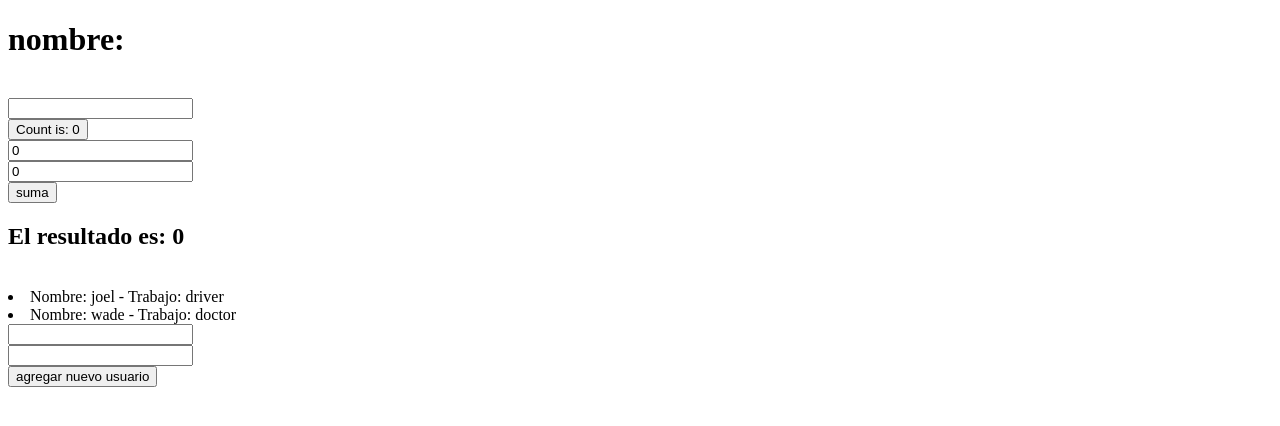
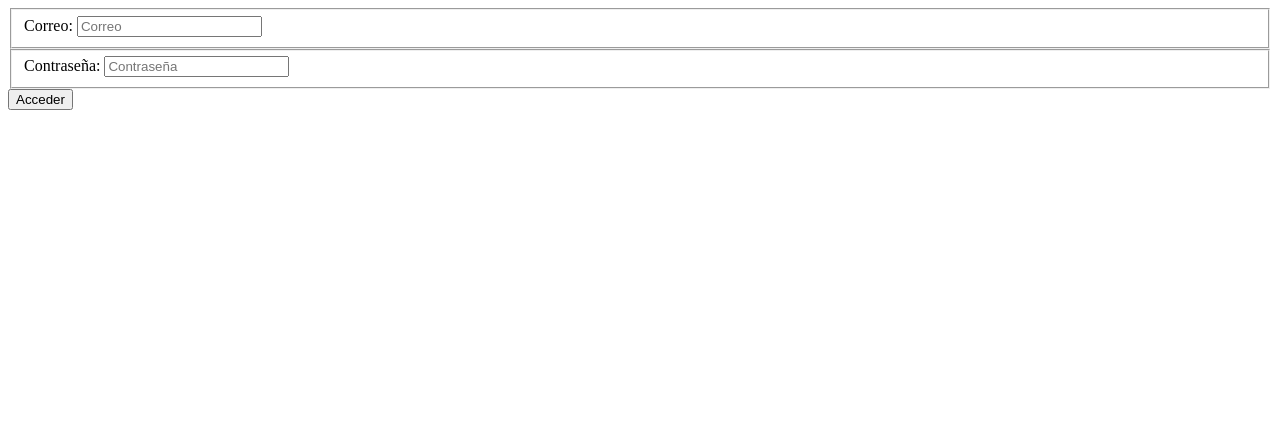
Before and after one commit to Karlo1130/proWebAvanzada, a Vue app in the folder 3ra_unidad/trabajo_5/: page / in a window 1280 px wide. Shown: the top 426 px of the page. Built offline with nearby package versions, Linux system fonts and the light colour scheme.

Commit message:
al parecer no es un json

```diff
--- a/3ra_unidad/trabajo_5/src/App.vue
+++ b/3ra_unidad/trabajo_5/src/App.vue
@@ -1,12 +1,8 @@
 <script setup>
 import { ref } from "vue";
-const name = ref('')
-const count = ref(0)
-const num1 = ref(0)
-const num2 = ref(0)
-const result = ref(0)
-const newUserName = ref('')
-const newUserJob = ref('')
+
+const email = ref('')
+const password = ref('')
 
 </script>
 
@@ -27,59 +23,46 @@ export default {
     }
   },
   methods: {
-    addUsers(name, job) {
-      this.users.push(
-        {
-          name: name,
-          job: job
-        }
-      )
-      console.log({
-          name: name,
-          job: job
-        })
-    }
+
+    async onSubmit(email, password) {
+      console.log(email);
+      console.log(password);
+      console.log("hola");
+
+      // const response = await fetch("./assets/users.json");
+
+      // const json = await response.json();
+      // console.log(json);
+
+      const response = await fetch("users.json")
+      console.log(response);
+
+      const json = await response.json();
+      console.log(json);
+    },
   },
 }
 </script>
 
 <template>
 
-  <h1>nombre: {{ name }}</h1>
+  <form @subit.prevent=onSubmit>
+    <fieldset>
+      <label>
+        Correo:
+      </label>
+      <input v-model="email" type="email" placeholder="Correo" required name="">
+    </fieldset>
 
-  <br>
+    <fieldset>
+      <label>
+        Contraseña:
+      </label>
+      <input v-model="password" type="password" placeholder="Contraseña" required name="">
+    </fieldset>
 
-  <input v-model="name">
-
-  <br>
-
-  <button @click="count++">Count is: {{ count }}</button>
-
-  <br>
-
-  <form>
-    <input v-model="num1" type="number">
-    <br>
-    <input v-model="num2" type="number">
+    <button @click="onSubmit(email, password)">Acceder</button>
   </form>
 
 
-  <button @click="result = parseInt(num1) + parseInt(num2)">suma</button>
-
-  <h2>El resultado es: {{ result }}</h2>
-
-  <br>
-
-  <li v-for="user in users">
-    Nombre: {{ user.name }} - Trabajo: {{ user.job }}
-  </li>
-
-  <form>
-    <input v-model="newUserName">
-    <br>
-    <input v-model="newUserJob">
-  </form>
-
-  <button @click="addUsers(newUserName, newUserJob)">agregar nuevo usuario</button>
-
 </template>
```
